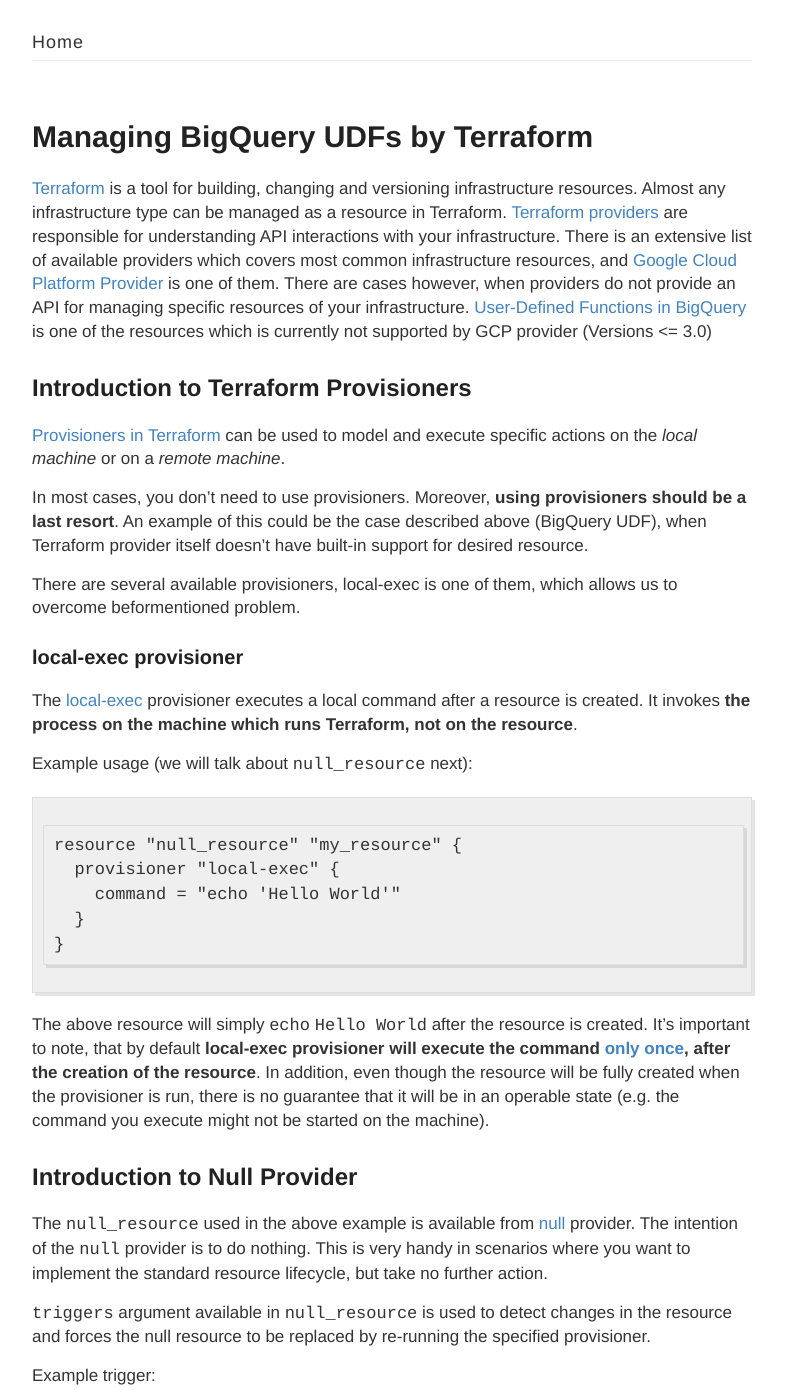
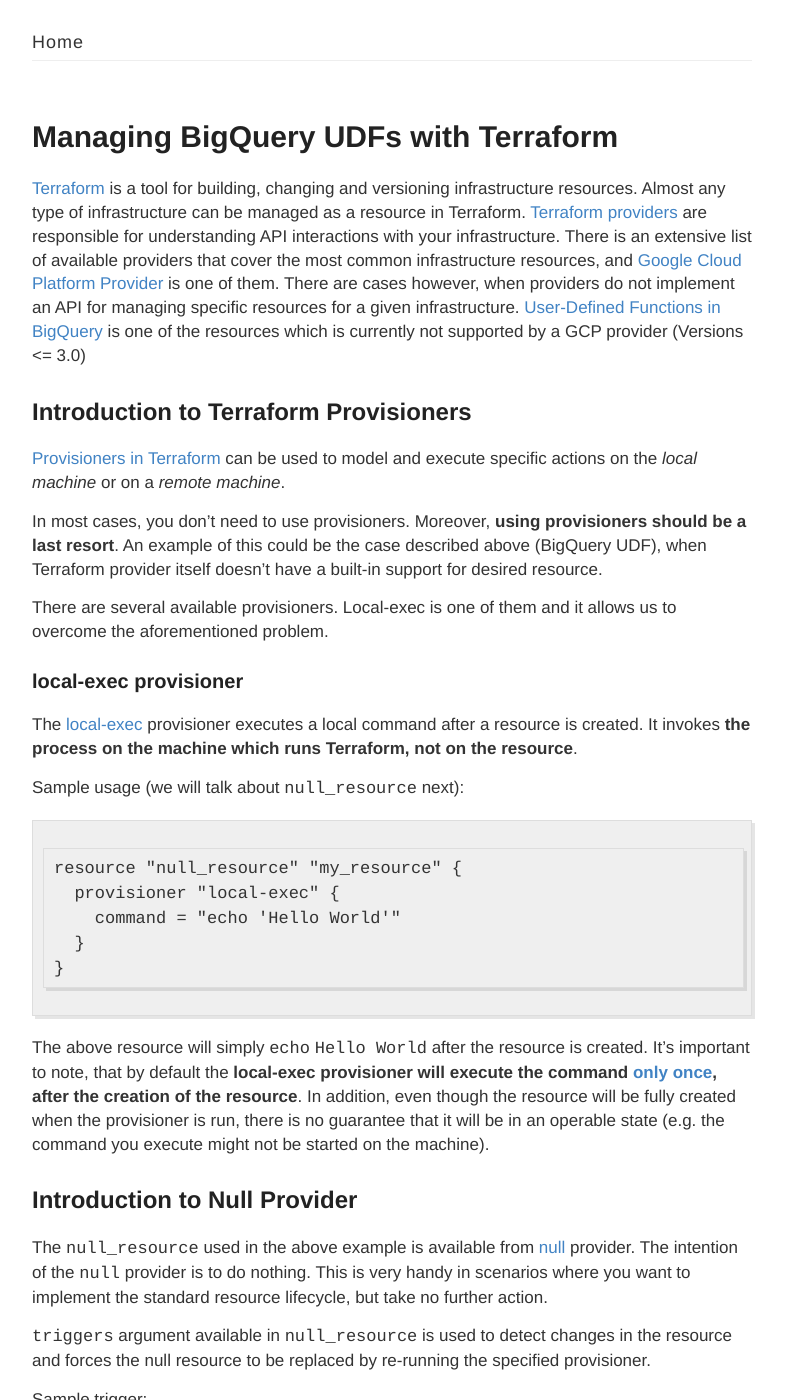
Before and after one commit to vtorosyan/vtorosyan.github.io, a Jekyll site: the page built from _posts/2020/02/2020-02-07-terraform-bigquery-udf.md, in a window 1280 px wide and 1400 px high. Shown: the whole window, without its empty margins (248-1034 px from the left). Built offline with Jekyll 4.4.1, drawn with Linux system fonts in a browser that asks for light colours; comment, search, counter and statistics services are not loaded.

Commit message:
Update 2020-02-07-terraform-bigquery-udf.md

````diff
--- a/_posts/2020/02/2020-02-07-terraform-bigquery-udf.md
+++ b/_posts/2020/02/2020-02-07-terraform-bigquery-udf.md
@@ -1,23 +1,25 @@
 ---
 layout: post
-title: Managing BigQuery UDFs by Terraform
+title: Managing BigQuery UDFs with Terraform
 ---
 
-[Terraform](https://www.terraform.io/){:target="_blank"} is a tool for building, changing and versioning infrastructure resources. Almost any infrastructure type can be managed as a resource in Terraform. [Terraform providers](https://www.terraform.io/docs/providers/index.html){:target="_blank"} are responsible for understanding API interactions with your infrastructure. There is an extensive list of available providers which covers most common infrastructure resources, and [Google Cloud Platform Provider](https://www.terraform.io/docs/providers/google/index.html){:target="_blank"} is one of them. There are cases however, when providers do not provide an API for managing specific resources of your infrastructure. [User-Defined Functions in BigQuery](https://cloud.google.com/bigquery/docs/reference/standard-sql/user-defined-functions){:target="_blank"} is one of the resources which is currently not supported by GCP provider (Versions <= 3.0)
+[Terraform](https://www.terraform.io/){:target="_blank"} is a tool for building, changing and versioning infrastructure resources. Almost any type of infrastructure can be managed as a resource in Terraform. [Terraform providers](https://www.terraform.io/docs/providers/index.html){:target="_blank"} are responsible for understanding API interactions with your infrastructure. There is an extensive list of available providers that cover the most common infrastructure resources, and [Google Cloud Platform Provider](https://www.terraform.io/docs/providers/google/index.html){:target="_blank"} is one of them. There are cases however, when providers do not implement an API for managing specific resources for a given infrastructure. [User-Defined Functions in BigQuery](https://cloud.google.com/bigquery/docs/reference/standard-sql/user-defined-functions){:target="_blank"} is one of the resources which is currently not supported by a GCP provider (Versions <= 3.0)
+
 
 ## Introduction to Terraform Provisioners
 
 [Provisioners in Terraform](https://www.terraform.io/docs/provisioners/){:target="_blank"} can be used to model and execute specific actions on the _local machine_ or on a _remote machine_.
 
-In most cases, you don't need to use provisioners. Moreover, **using provisioners should be a last resort**. An example of this could be the case described above (BigQuery UDF), when Terraform provider itself doesn't have built-in support for desired resource.
+In most cases, you don't need to use provisioners. Moreover, **using provisioners should be a last resort**. An example of this could be the case described above (BigQuery UDF), when Terraform provider itself doesn't have a built-in support for desired resource.
 
-There are several available provisioners, local-exec is one of them, which allows us to overcome beformentioned problem.
+There are several available provisioners. Local-exec is one of them and it allows us to overcome the aforementioned problem.
 
 ### local-exec provisioner
 
 The [local-exec](https://www.terraform.io/docs/provisioners/local-exec.html){:target="_blank"} provisioner executes a local command after a resource is created. It invokes **the process on the machine which runs Terraform, not on the resource**.
 
-Example usage (we will talk about `null_resource` next):
+
+Sample usage (we will talk about `null_resource` next):
 
 ```
 resource "null_resource" "my_resource" {
@@ -27,7 +29,7 @@
 }
 ```
 
-The above resource will simply `echo` `Hello World` after the resource is created. It's important to note, that by default **local-exec provisioner will execute the command [only once](https://www.terraform.io/docs/provisioners/index.html#creation-time-provisioners){:target="_blank"}, after the creation of the resource**. In addition, even though the resource will be fully created when the provisioner is run, there is no guarantee that it will be in an operable state (e.g. the command you execute might not be started on the machine).
+The above resource will simply `echo` `Hello World` after the resource is created. It's important to note, that by default the **local-exec provisioner will execute the command [only once](https://www.terraform.io/docs/provisioners/index.html#creation-time-provisioners){:target="_blank"}, after the creation of the resource**. In addition, even though the resource will be fully created when the provisioner is run, there is no guarantee that it will be in an operable state (e.g. the command you execute might not be started on the machine).
 
 
 ## Introduction to Null Provider
@@ -36,7 +38,7 @@
 
 `triggers` argument available in `null_resource` is used to detect changes in the resource and forces the null resource to be replaced by re-running the specified provisioner.
 
-Example trigger:
+Sample trigger:
 
 ```
 locals {
````
